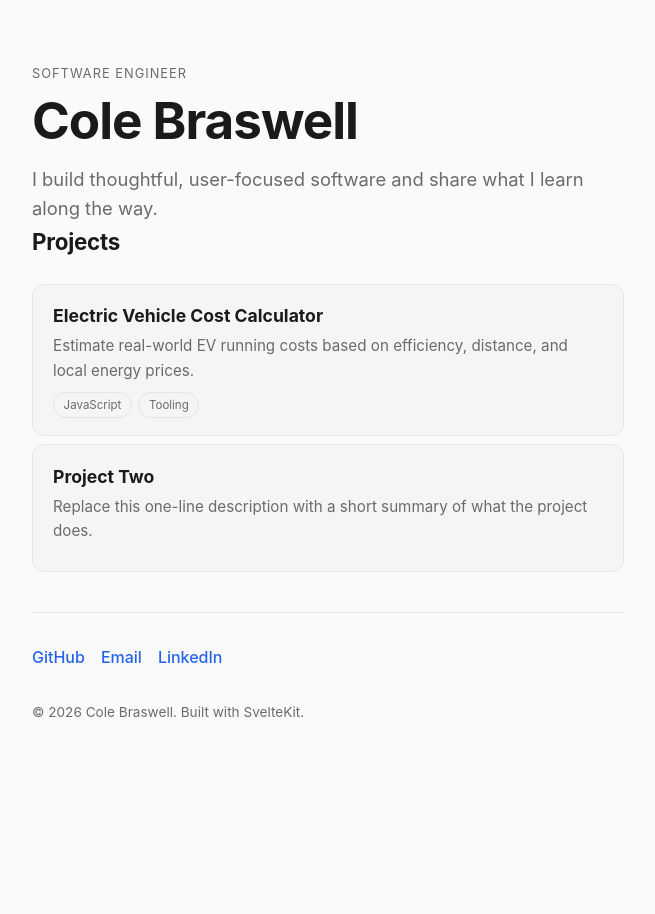
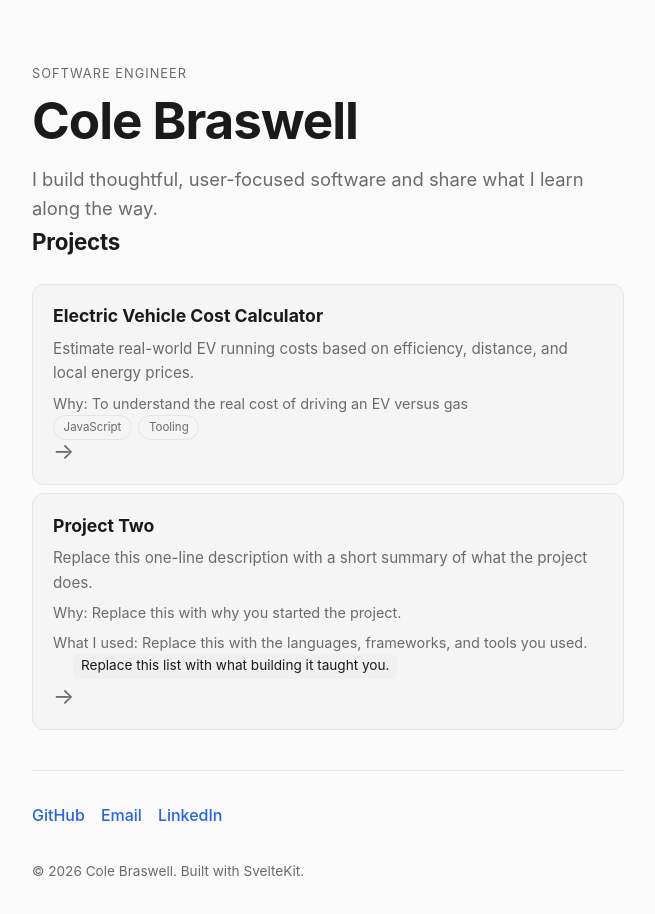
Before and after one commit to founding5067/website, a SvelteKit app: page / in a window 1280 px wide. Shown: the top 914 px of the page, without its empty margins (312-967 px from the left). Before the commit the page ends 818 px from the top, so only its background shows below. Built offline with nearby package versions, Linux system fonts and the light colour scheme.

Commit message:
Add project detail metadata and styling
This update expands project cards with optional why/stack/skills details and styles them for cleaner presentation. It also adds a reusable projectSlug helper for deriving detail-page URLs and updates the sample project content to demonstrate the new fields.

```diff
--- a/src/app.css
+++ b/src/app.css
@@ -122,7 +122,41 @@ h2 {
   display: block;
   color: var(--muted);
   font-size: 0.95rem;
-  margin-bottom: 0.6rem;
+  margin: 0.4rem 0;
+}
+
+.why,
+.stack {
+  display: block;
+  color: var(--muted);
+  font-size: 0.9rem;
+  margin: 0.4rem 0 0;
+}
+
+.skills {
+  list-style: none;
+  padding: 0;
+  margin: 0.6rem 0 0;
+  display: flex;
+  flex-wrap: wrap;
+  gap: 0.4rem;
+}
+
+.skills li {
+  font-size: 0.85rem;
+  color: var(--fg);
+  background: var(--code-bg);
+  border-radius: 6px;
+  padding: 0.1rem 0.5rem;
+}
+
+.arrow {
+  display: inline-block;
+  margin-left: auto;
+  align-self: center;
+  color: var(--muted);
+  font-size: 1.4rem;
+  line-height: 1;
 }
 
 .tags {
@@ -137,6 +171,36 @@ h2 {
   border: 1px solid var(--border);
   border-radius: 999px;
   padding: 0.15rem 0.6rem;
+}
+
+.summary {
+  font-size: 1.2rem;
+  margin: 0 0 2rem;
+}
+
+.skills {
+  padding-left: 1.25rem;
+  margin: 0;
+  color: var(--muted);
+}
+
+.skills li {
+  margin-bottom: 0.4rem;
+}
+
+.detail-actions {
+  margin-top: 3rem;
+  padding-top: 1.5rem;
+  border-top: 1px solid var(--border);
+  display: flex;
+  flex-wrap: wrap;
+  align-items: center;
+  gap: 1rem;
+}
+
+.detail-actions h3 {
+  font-size: 1.1rem;
+  margin: 0 0 0.5rem;
 }
 
 .contact {
--- a/src/lib/projects.json
+++ b/src/lib/projects.json
@@ -3,12 +3,18 @@
     "title": "Electric Vehicle Cost Calculator",
     "description": "Estimate real-world EV running costs based on efficiency, distance, and local energy prices.",
     "url": "https://github.com/your-handle/electric-vehicle-calculator",
-    "tags": ["JavaScript", "Tooling"]
+    "tags": ["JavaScript", "Tooling"],
+    "why": "To understand the real cost of driving an EV versus gas",
+    "stack": "",
+    "skills": []
   },
   {
     "title": "Project Two",
     "description": "Replace this one-line description with a short summary of what the project does.",
     "url": "https://example.com/project-two",
-    "tags": []
+    "tags": [],
+    "why": "Replace this with why you started the project.",
+    "stack": "Replace this with the languages, frameworks, and tools you used.",
+    "skills": ["Replace this list with what building it taught you."]
   }
 ]
--- a/src/lib/utils.ts
+++ b/src/lib/utils.ts
@@ -9,3 +9,10 @@ export function externalLink(url: string) {
     rel: 'noopener noreferrer nofollow',
   }
 }
+
+// Derive the URL-safe slug used in a project's detail-page route from its URL.
+// e.g. "https://github.com/handle/electric-vehicle-calculator"
+// becomes "electric-vehicle-calculator".
+export function projectSlug(url: string): string {
+  return new URL(url).pathname.split('/').filter(Boolean).pop() ?? url
+}
--- a/src/routes/+page.svelte
+++ b/src/routes/+page.svelte
@@ -24,12 +24,22 @@
 						{...externalLink(project.url)}
 					>
 						<span class="project-title">{project.title}</span>
-						<span class="project-desc">{project.description}</span>
+						<p class="project-desc">{project.description}</p>
+						{#if project.why}<p class="why">Why: {project.why}</p>{/if}
+						{#if project.stack}<p class="stack">What I used: {project.stack}</p>{/if}
+						{#if project.skills && project.skills.length > 0}
+							<ul class="skills">
+								{#each project.skills as skill}
+									<li>{skill}</li>
+								{/each}
+							</ul>
+						{/if}
 						<span class="tags">
 							{#each project.tags as tag}
 								<span class="tag">{tag}</span>
 							{/each}
 						</span>
+						<span class="arrow">→</span>
 					</a>
 				</li>
 			{/each}
```
